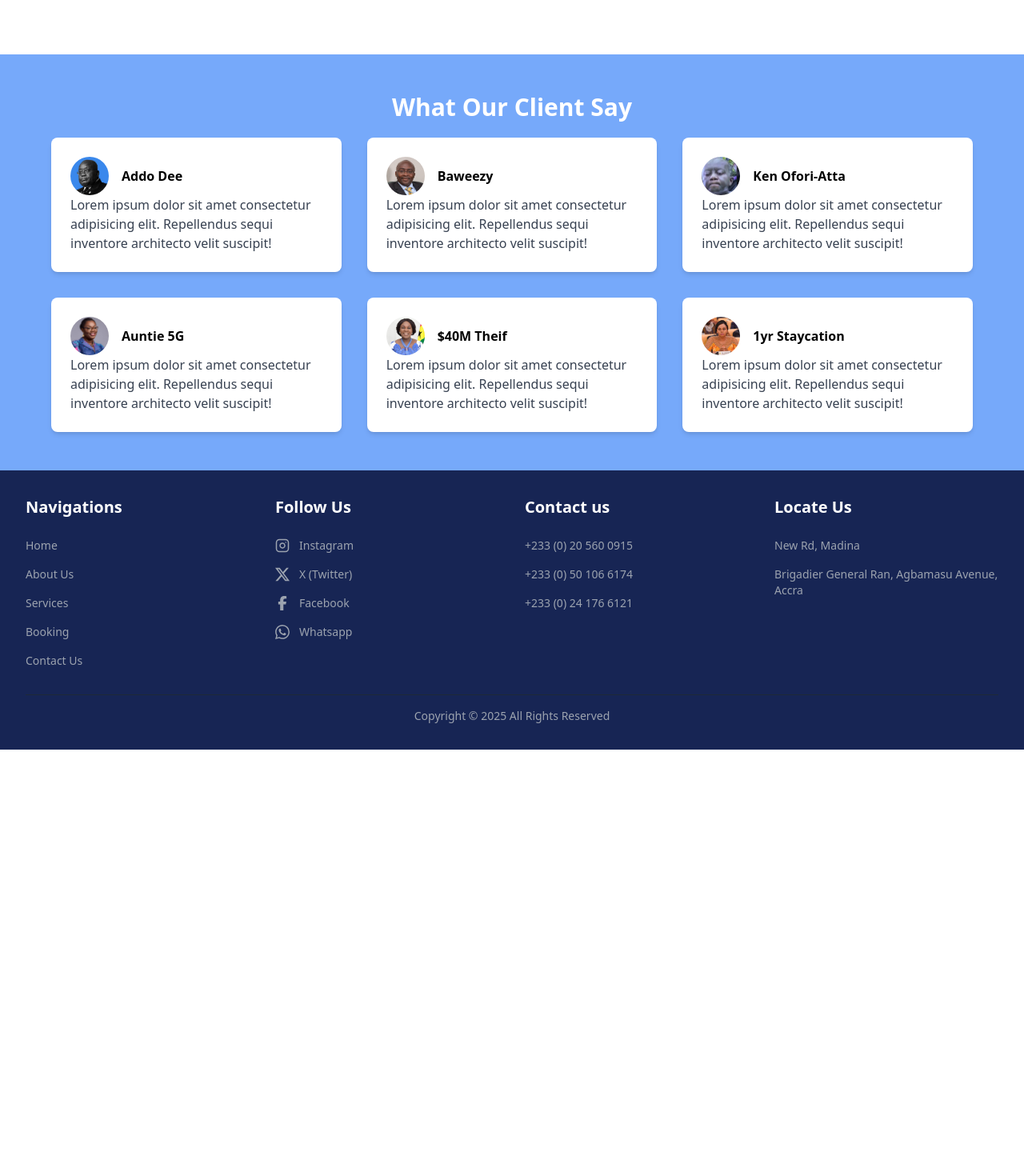
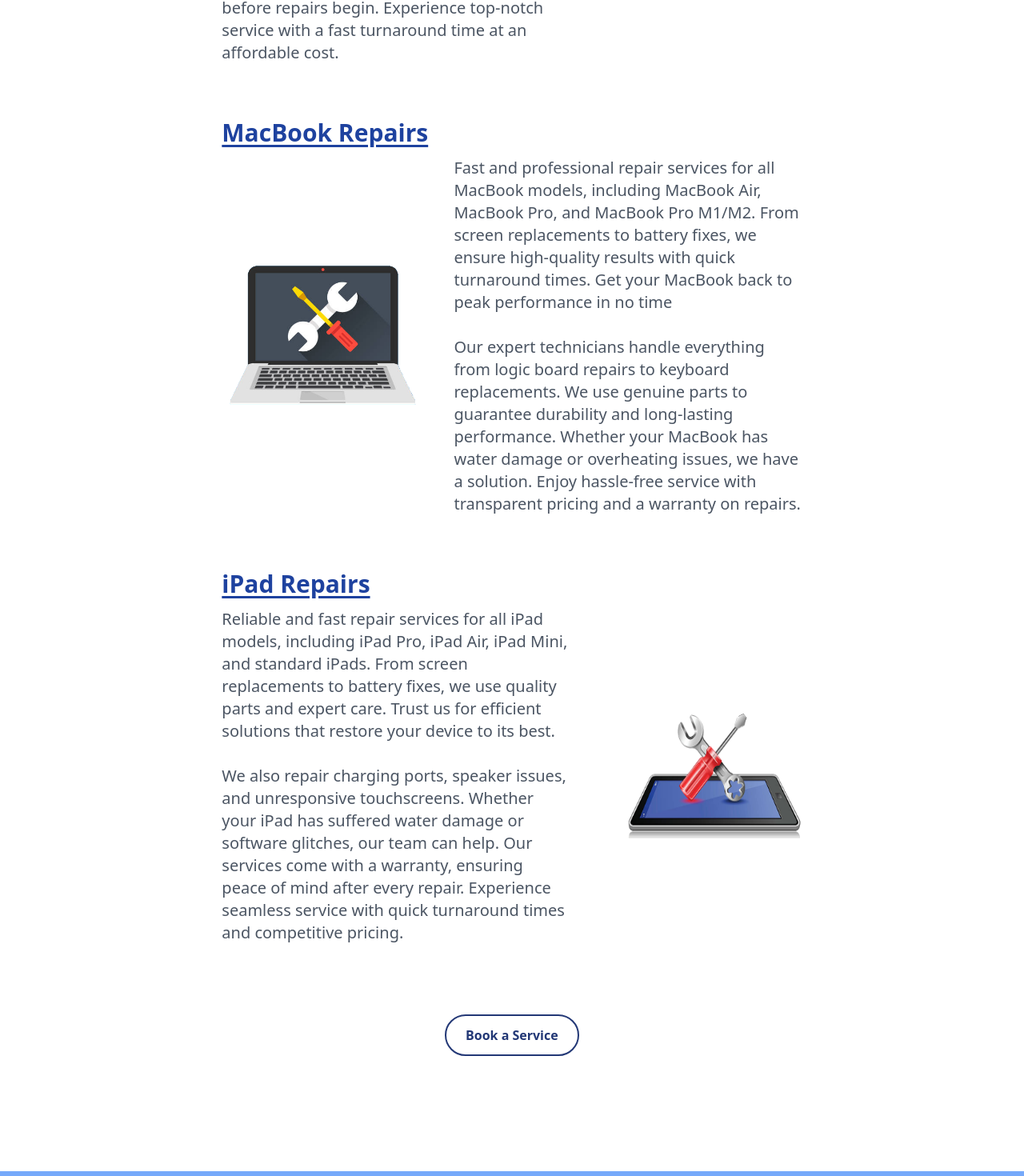
Before and after one commit to f90dErry/nextglo-repairs, a React (Vite) app: page / in a window 1280 px wide. Shown: the part 1318-2788 px from the top of the page at 80% size. Before the commit the page ends 2255 px from the top, so only its background shows below. Built offline with nearby package versions, Linux system fonts and the light colour scheme.

Commit message:
services revamp

```diff
--- a/src/components/ServiceOverview.jsx
+++ b/src/components/ServiceOverview.jsx
@@ -43,38 +43,101 @@
     //         className='h-[100px]  object-cover '
     //       />
 
-    //       <Link to='/booking'>
-    //         <button
-    //           className='mt-8 text-blue-900 font-bold py-3 px-6 rounded-full
-    //         md:hover:bg-red-600 md:hover:text-white border-solid md:hover:border-none border-blue-900 border-2 md:hover:scale-105 md:transform md:transition-all md:duration-300 md:shadow-lg md:hover:shadow-xl'
-    //         >
-    //           Book a Session
-    //         </button>
-    //       </Link>
+    // <Link to='/booking'>
+    //   <button
+    //     className='mt-8 text-blue-900 font-bold py-3 px-6 rounded-full
+    //   md:hover:bg-red-600 md:hover:text-white border-solid md:hover:border-none border-blue-900 border-2 md:hover:scale-105 md:transform md:transition-all md:duration-300 md:shadow-lg md:hover:shadow-xl'
+    //   >
+    //     Book a Session
+    //   </button>
+    // </Link>
     //     </section>
     //   ))}
     // </div>
 
-    <div className=' text-gray-600 md:my-16 md:mx-20 flex justify-center'>
-      <section className='md:flex md:flex-col md:w-2/3 '>
-        <h2 className='text-blue-800 md:text-3xl mt-7 font-bold underline underline-offset-4'>
+    <div className=' text-gray-600 my-8 md:my-36 md:mx-20 flex justify-center px-4'>
+      <section className='flex flex-col md:w-2/3 gap-14 items-center '>
+        {/* iPhone Repairs */}
+        <div>
+          <h2 className='text-blue-800 md:text-3xl py-3 font-bold underline underline-offset-4 '>
             iPhone Repairs
           </h2>
-
-        <div className='md:flex md:items-center md:text-xl md:justify-between'>
+          <div className='flex flex-col md:flex-row items-center md:text-xl md:justify-between gap-3'>
             <p className='md:w-3/5'>
               Get your iPhone repaired quickly and reliably by our expert
               technicians. From screen replacements to battery replacements to
               motherboard issues, we use high-quality parts for lasting results.
-            Trust us to restore your device to perfect condition. <br /> <br />{' '}
-            Our team ensures that your device functions optimally with minimal
-            downtime. Whether it's a faulty charging port or a water-damaged
-            iPhone, we've got you covered. We also offer free diagnostics to
-            pinpoint the exact issue before repairs begin. Experience top-notch
-            service with a fast turnaround time at an affordable cost.
+              Trust us to restore your device to perfect condition. <br />{' '}
+              <br /> Our team ensures that your device functions optimally with
+              minimal downtime. Whether it's a faulty charging port or a
+              water-damaged iPhone, we've got you covered. We also offer free
+              diagnostics to pinpoint the exact issue before repairs begin.
+              Experience top-notch service with a fast turnaround time at an
+              affordable cost.
             </p>
-          <img src={iphoneVector} alt='iPhone' className='h-[40vh]' />
+            <img src={iphoneVector} alt='iPhone' className='h-[25vh]' />
           </div>
+        </div>
+
+        {/* MacBook Repairs */}
+        <div className=''>
+          <h2 className='text-blue-800 md:text-3xl py-3 font-bold underline underline-offset-4'>
+            MacBook Repairs
+          </h2>
+          <div className='flex flex-col md:flex-row-reverse items-center md:text-xl md:justify-between gap-3'>
+            <p className='md:w-3/5'>
+              Fast and professional repair services for all MacBook models,
+              including MacBook Air, MacBook Pro, and MacBook Pro M1/M2. From
+              screen replacements to battery fixes, we ensure high-quality
+              results with quick turnaround times. Get your MacBook back to peak
+              performance in no time
+              <br /> <br />
+              Our expert technicians handle everything from logic board repairs
+              to keyboard replacements. We use genuine parts to guarantee
+              durability and long-lasting performance. Whether your MacBook has
+              water damage or overheating issues, we have a solution. Enjoy
+              hassle-free service with transparent pricing and a warranty on
+              repairs.
+            </p>
+            <img src={laptop} alt='iPhone' className='h-[25vh]' />
+          </div>
+        </div>
+
+        {/* iPad Repairs */}
+        <div>
+          <h2 className='text-blue-800 md:text-3xl py-3 font-bold underline underline-offset-4'>
+            iPad Repairs
+          </h2>
+          <div className='flex flex-col md:flex-row items-center md:text-xl md:justify-between gap-3'>
+            <p className='md:w-3/5'>
+              Reliable and fast repair services for all iPad models, including
+              iPad Pro, iPad Air, iPad Mini, and standard iPads. From screen
+              replacements to battery fixes, we use quality parts and expert
+              care. Trust us for efficient solutions that restore your device to
+              its best. <br /> <br />
+              We also repair charging ports, speaker issues, and unresponsive
+              touchscreens. Whether your iPad has suffered water damage or
+              software glitches, our team can help. Our services come with a
+              warranty, ensuring peace of mind after every repair. Experience
+              seamless service with quick turnaround times and competitive
+              pricing.
+            </p>
+            <img
+              src={ipadVector}
+              alt='iPhone'
+              className='h-[20vh] md:h-[20vh] w-[60%] md:w-[30%] '
+            />
+          </div>
+        </div>
+
+        <Link to='/booking'>
+          <button
+            className='mt-8 text-blue-900 font-bold py-3 px-6 rounded-full
+            md:hover:bg-red-700 md:hover:text-white border-solid md:hover:border-none border-blue-900 border-2 md:hover:scale-125 md:transform md:transition-all md:duration-300 md:shadow-lg md:hover:shadow-xl'
+          >
+            Book a Service
+          </button>
+        </Link>
       </section>
     </div>
   )
```
Lines whose indentation alone changed are shown as unchanged.
